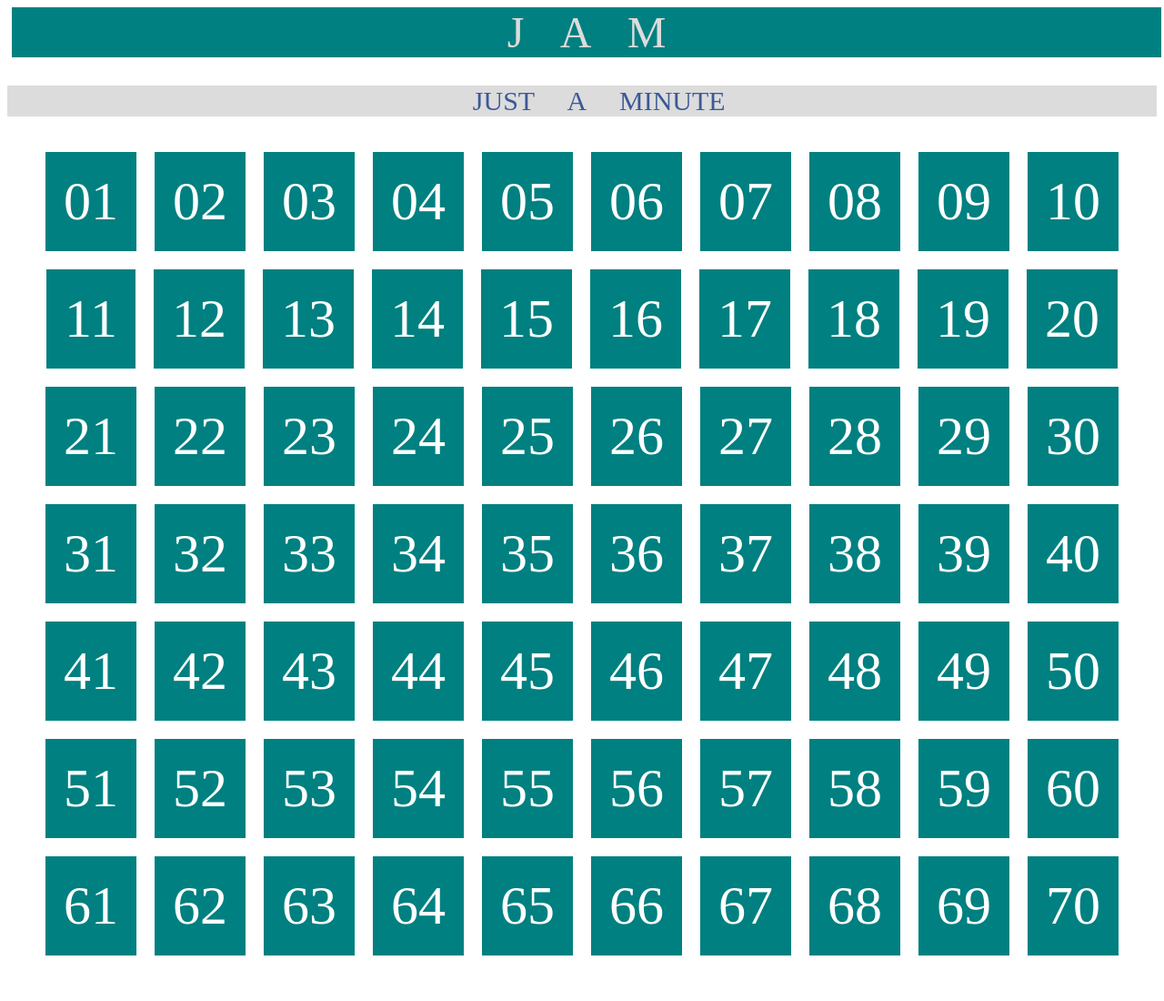
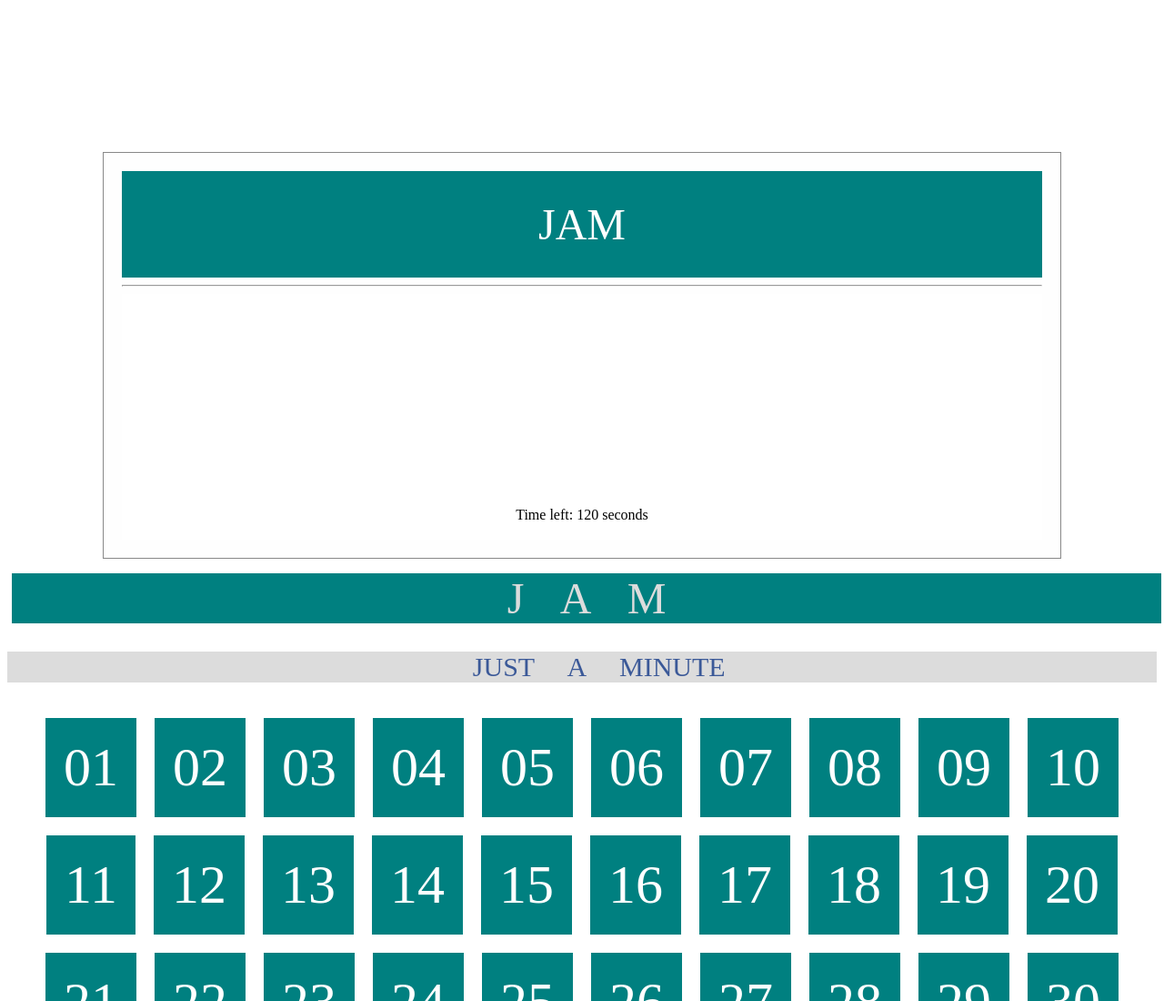
Before and after one commit to santhoshsai4517/JAM, a website with bundled scripts: page index.html in a window 1280 px wide. Shown: the top 1100 px of the page at 91% size. Before the commit the page ends 1068 px from the top, so only its background shows below. Built offline with nearby package versions, Linux system fonts and the light colour scheme.

Commit message:
Update index.html

```diff
--- a/index.html
+++ b/index.html
@@ -6,7 +6,7 @@
 </head>
 <body>
     <!-- <button id="openModal">Open Modal</button> -->
-    <div id="modal" class="modal">
+    <div id="modal" class="modal1">
         <div class="modal-content">
                 <div id="header">
                 <p align="center">
```
